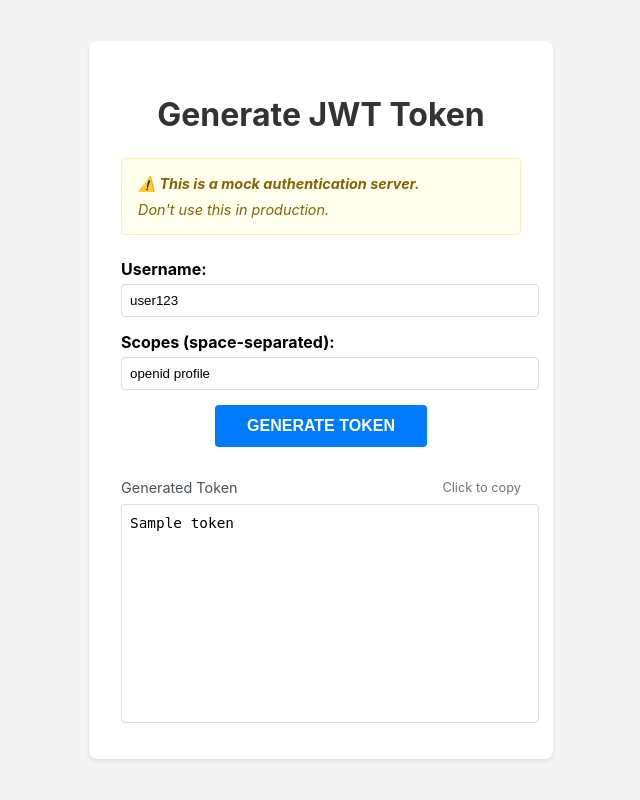
After one commit to alukach/mock-oidc-server, a FastAPI app: template app/templates/token.html in a window 1280 px wide. The commit adds this page. Shown: the whole page, without its empty margins (319-959 px from the left). Run offline with FastAPI, Linux system fonts and the light colour scheme; the template is opened without the code that fills it: most values are stand-ins (such as "Sample title", 1, 10 or a date in 2020).

Commit message:
Add UI to generate token

```diff
--- a/app/app.py
+++ b/app/app.py
@@ -17,6 +17,7 @@ from cryptography.hazmat.primitives.asymmetric import rsa
 from fastapi import FastAPI, Form, HTTPException, Request
 from fastapi.middleware.cors import CORSMiddleware
 from fastapi.responses import JSONResponse, RedirectResponse
+from fastapi.staticfiles import StaticFiles
 from fastapi.templating import Jinja2Templates
 from jose import jwt
 
@@ -25,6 +26,13 @@ ISSUER = os.environ.get("ISSUER", "http://localhost:3000")
 AVAILABLE_SCOPES = os.environ.get("SCOPES", "")
 
 app = FastAPI()
+
+# Configure static files
+app.mount(
+    "/static",
+    StaticFiles(directory=str(Path(__file__).parent / "static")),
+    name="static",
+)
 
 # Configure templates
 templates = Jinja2Templates(directory=str(Path(__file__).parent / "templates"))
@@ -104,13 +112,6 @@ authorization_codes = {}
 pkce_challenges = {}
 access_tokens = {}
 auth_requests = {}
-
-
-@app.get("/")
-async def root():
-    return {
-        "message": "If you're using this in production, you are going to have a bad time."
-    }
 
 
 @app.get("/.well-known/openid-configuration")
@@ -214,6 +215,51 @@ async def login(request_id: str = Form(...)):
     )
 
 
+@app.get("/")
+async def token_form(request: Request):
+    """Show token generation form."""
+    return templates.TemplateResponse(
+        "token.html",
+        {
+            "request": request,
+            "token": None,
+        },
+    )
+
+
+@app.post("/")
+async def generate_token(
+    request: Request,
+    username: str = Form(...),
+    scopes: str = Form(...),
+):
+    """Generate a JWT token with the specified parameters."""
+    now = datetime.now(UTC)
+    expires_delta = timedelta(minutes=15)
+
+    token = jwt.encode(
+        {
+            "iss": ISSUER,
+            "sub": username,
+            "iat": now,
+            "exp": now + expires_delta,
+            "scope": scopes,
+            "kid": KEY_PAIR.key_id,
+        },
+        KEY_PAIR.private_key,
+        algorithm="RS256",
+        headers={"kid": KEY_PAIR.key_id},
+    )
+
+    return templates.TemplateResponse(
+        "token.html",
+        {
+            "request": request,
+            "token": token,
+        },
+    )
+
+
 @app.post("/token")
 async def token(
     grant_type: str = Form(...),
--- /dev/null
+++ b/app/static/styles.css
@@ -0,0 +1,168 @@
+body {
+  font-family: -apple-system, BlinkMacSystemFont, "Segoe UI", Roboto,
+    "Helvetica Neue", Arial, sans-serif;
+  margin: 0 auto;
+
+  display: flex;
+  justify-content: center;
+  align-items: center;
+  height: 100vh;
+  background-color: #f5f5f5;
+}
+
+.form-group {
+  margin-bottom: 15px;
+}
+
+label {
+  display: block;
+  margin-bottom: 5px;
+  text-align: left;
+  font-weight: bold;
+}
+
+input[type="text"],
+textarea {
+  width: 100%;
+  padding: 8px;
+  border: 1px solid #ddd;
+  border-radius: 4px;
+}
+
+button {
+  background-color: #4caf50;
+  color: white;
+  padding: 10px 15px;
+  border: none;
+  border-radius: 4px;
+  cursor: pointer;
+}
+
+button:hover {
+  background-color: #45a049;
+}
+
+.modal {
+  background: white;
+  padding: 2rem;
+  border-radius: 8px;
+  box-shadow: 0 2px 4px rgba(0, 0, 0, 0.1);
+  text-align: center;
+  max-width: 400px;
+  width: 100%;
+}
+
+h1 {
+  color: #333;
+  margin-bottom: 1.5rem;
+}
+
+.info {
+  color: #666;
+  margin-bottom: 1rem;
+}
+
+.mock-notice {
+  background: #ffe;
+  border: 1px solid #ffeeba;
+  color: #856404;
+  padding: 1rem;
+  border-radius: 4px;
+  margin-bottom: 1.5rem;
+  font-size: 0.9rem;
+  text-align: left;
+  font-style: italic;
+}
+
+.mock-notice strong {
+  display: block;
+  margin-bottom: 0.5rem;
+}
+
+.scopes {
+  background: #f8f9fa;
+  border-radius: 4px;
+  padding: 1rem;
+  margin-bottom: 2rem;
+  text-align: left;
+}
+
+.scopes h2 {
+  color: #495057;
+  font-size: 1rem;
+  margin: 0 0 0.5rem 0;
+}
+
+.scope-list {
+  list-style: none;
+  margin: 0;
+  padding: 0;
+}
+
+.scope-list li {
+  color: #666;
+  padding: 0.25rem 0;
+  font-size: 0.9rem;
+  font-family: monospace;
+}
+
+.scope-list li::before {
+  content: "✓";
+  color: #28a745;
+  margin-right: 0.5rem;
+}
+
+button {
+  background-color: #007bff;
+  padding: 0.75rem 2rem;
+  font-size: 1rem;
+  text-transform: uppercase;
+  font-weight: bold;
+}
+
+button:hover {
+  background-color: #0056b3;
+}
+
+.token-container {
+  margin-top: 2rem;
+  text-align: left;
+}
+
+.token-header {
+  display: flex;
+  justify-content: space-between;
+  align-items: center;
+  margin-bottom: 0.5rem;
+  color: #495057;
+  font-size: 0.9rem;
+}
+
+.copy-hint {
+  color: #6c757d;
+  font-size: 0.8rem;
+  transition: color 0.2s;
+}
+
+.copy-hint.copied {
+  color: #28a745;
+}
+
+#token {
+  cursor: pointer;
+  font-family: monospace;
+  font-size: 0.9rem;
+  line-height: 1.4;
+  resize: none;
+  transition: border-color 0.2s;
+}
+
+#token:hover {
+  border-color: #007bff;
+}
+
+#token:focus {
+  outline: none;
+  border-color: #007bff;
+  box-shadow: 0 0 0 2px rgba(0, 123, 255, 0.25);
+}
--- /dev/null
+++ b/app/templates/token.html
@@ -0,0 +1,72 @@
+<!DOCTYPE html>
+<html>
+  <head>
+    <title>Generate JWT Token</title>
+    <link rel="stylesheet" href="{{ url_for('static', path='/styles.css') }}" />
+  </head>
+  <body>
+    <div class="modal">
+      <h1>Generate JWT Token</h1>
+      <div class="mock-notice">
+        <strong>⚠️ This is a mock authentication server.</strong>
+        Don't use this in production.
+      </div>
+      <form method="POST">
+        <div class="form-group">
+          <label for="username">Username:</label>
+          <input
+            type="text"
+            id="username"
+            name="username"
+            value="user123"
+            required
+          />
+        </div>
+        <div class="form-group">
+          <label for="scopes">Scopes (space-separated):</label>
+          <input
+            type="text"
+            id="scopes"
+            name="scopes"
+            value="openid profile"
+            required
+          />
+        </div>
+        <button type="submit">Generate Token</button>
+      </form>
+      {% if token %}
+      <div class="token-container">
+        <div class="token-header">
+          <span>Generated Token</span>
+          <span class="copy-hint">Click to copy</span>
+        </div>
+        <textarea
+          id="token"
+          rows="10"
+          cols="50"
+          readonly
+          onclick="copyToken()"
+        >{{ token }}</textarea>
+      </div>
+      {% endif %}
+    </div>
+
+    <script>
+      function copyToken() {
+        const textarea = document.getElementById('token');
+        textarea.select();
+        document.execCommand('copy');
+
+        const hint = document.querySelector('.copy-hint');
+        const originalText = hint.textContent;
+        hint.textContent = 'Copied!';
+        hint.classList.add('copied');
+
+        setTimeout(() => {
+          hint.textContent = originalText;
+          hint.classList.remove('copied');
+        }, 2000);
+      }
+    </script>
+  </body>
+</html>
```
Also changed, not shown: app/templates/login.html (+2 -92 lines).
